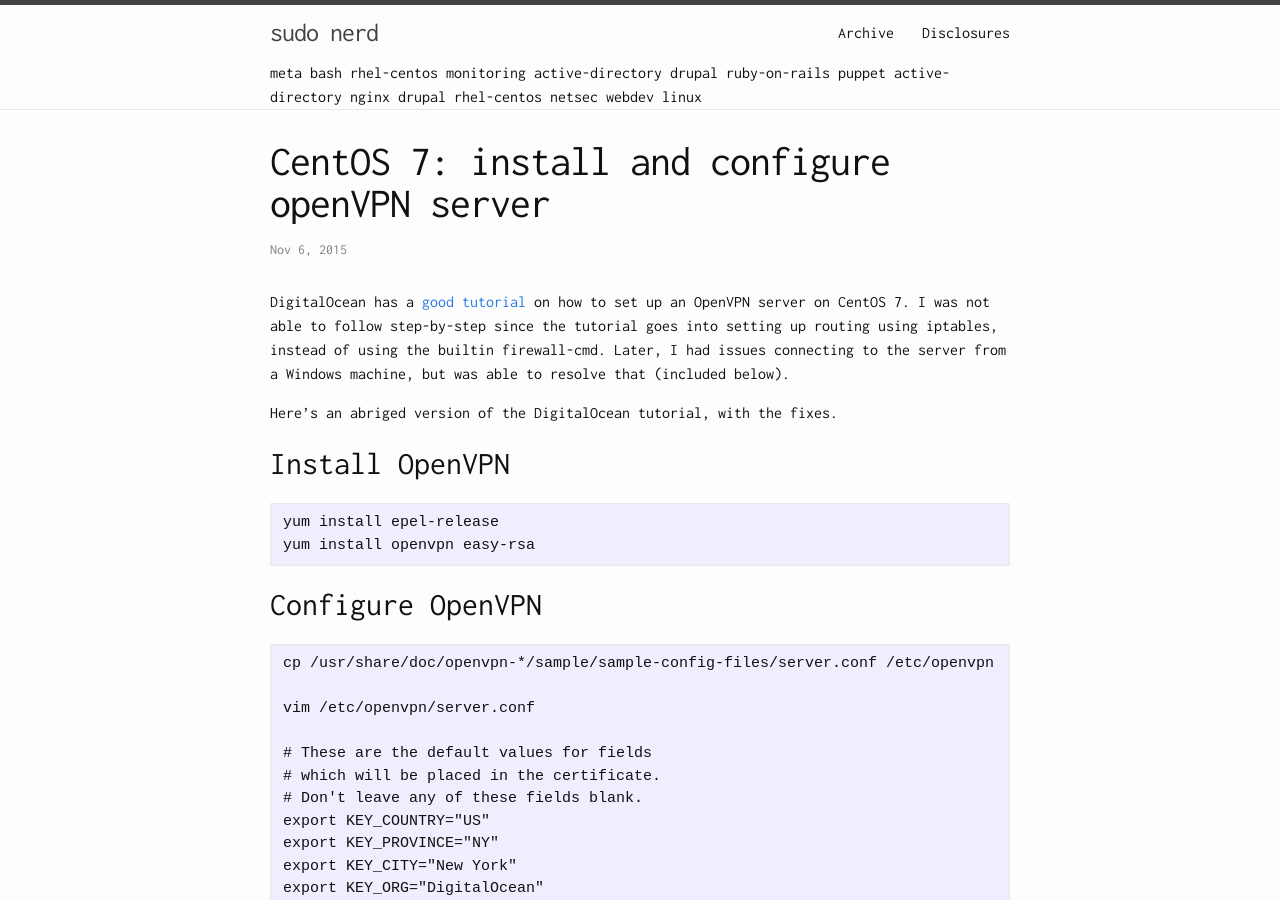
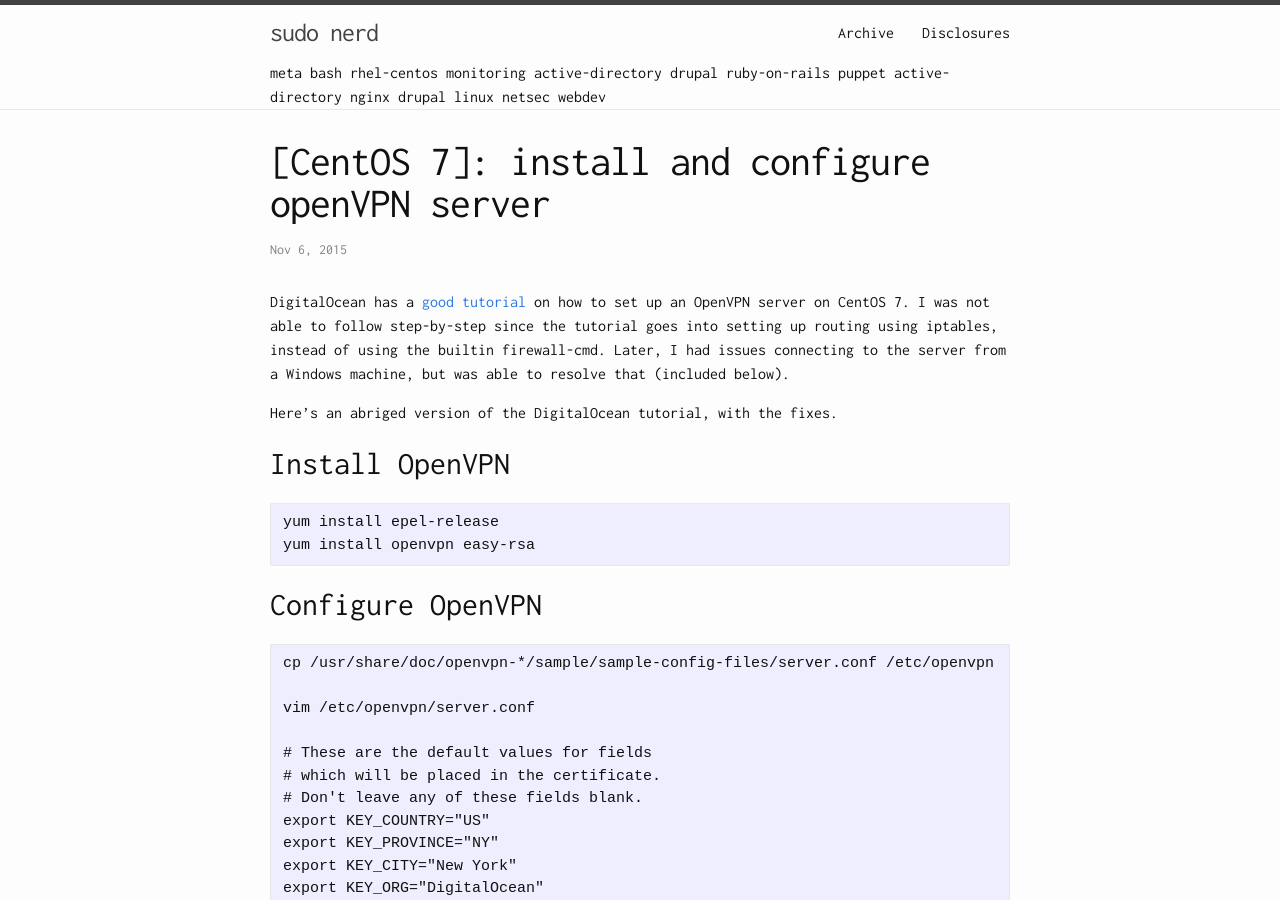
Before and after one commit to educationnull/thejaspher.github.io, a Jekyll site: the page built from _posts/2015-11-06-centos-7-install-and-configure-openvpn-server.markdown, in a window 1280 px wide and 900 px high. Built offline with Jekyll 4.4.1, drawn with Linux system fonts in a browser that asks for light colours.

Commit message:
Update 2015-11-06-centos-7-install-and-configure-openvpn-server.markdown

```diff
--- a/_posts/2015-11-06-centos-7-install-and-configure-openvpn-server.markdown
+++ b/_posts/2015-11-06-centos-7-install-and-configure-openvpn-server.markdown
@@ -1,8 +1,8 @@
 ---
 layout: post
-title: "CentOS 7: install and configure openVPN server"
+title: "[CentOS 7]: install and configure openVPN server"
 date: 2015-11-06
-tags: rhel-centos netsec
+tags: linux netsec
 ---
 DigitalOcean has a [good tutorial] on how to set up an OpenVPN server on CentOS 7. I was not able to follow step-by-step since the tutorial goes into setting up routing using iptables, instead of using the builtin firewall-cmd. Later, I had issues connecting to the server from a Windows machine, but was able to resolve that (included below).
 
```
